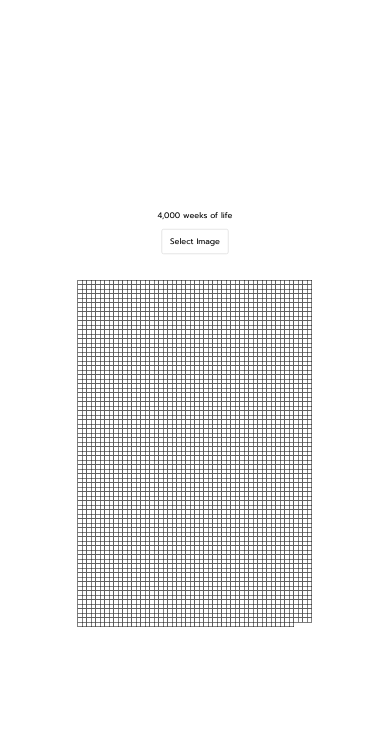
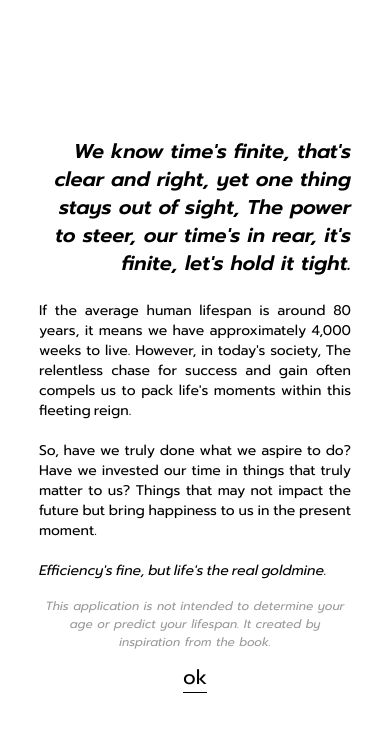
Before and after one commit to bique14/4000-weeks, a Svelte app: page / in a window 390 px wide. Shown: the top 732 px of the page. Built offline with nearby package versions, Linux system fonts and the light colour scheme.

Commit message:
feat: disclaimer page

```diff
--- a/src/App.svelte
+++ b/src/App.svelte
@@ -1,6 +1,7 @@
 <script lang="ts">
   import { fade } from "svelte/transition";
 
+  import Disclaimer from "./components/Disclaimer.svelte";
   import InputDate from "./components/InputDate.svelte";
   import InputFile from "./components/InputFile.svelte";
 
@@ -8,6 +9,7 @@
   import { createArray } from "./utils/array";
 
   import "./app.css";
+  import { onMount } from "svelte";
 
   const numRows: number = 77;
   const numColumns: number = 52;
@@ -17,6 +19,13 @@
   let base64Image = "";
   let dateOfBirth = "";
   let colors: any = [[]];
+
+  let userConsent: boolean = false;
+
+  onMount(() => {
+    const isConsent = sessionStorage.getItem("user_consent");
+    userConsent = isConsent === "true";
+  });
 
   $: grid = calculateGrid(dateOfBirth);
   $: {
@@ -47,6 +56,11 @@
     });
   };
 
+  const onConsentClick = () => {
+    sessionStorage.setItem("user_consent", JSON.stringify(true));
+    userConsent = true;
+  };
+
   const handleDateChanged = (event: any) => {
     dateOfBirth = event.detail;
   };
@@ -71,8 +85,11 @@
   };
 </script>
 
+{#if !Boolean(userConsent)}
+  <Disclaimer on:click={onConsentClick} />
+{:else}
   <div class="wrapper">
-  <h1>4,000 weeks of life</h1>
+    <h1 style="font-weight: 400">4,000 weeks of life</h1>
     <div style="display: flex; gap: 2rem; padding: 1rem 0;">
       <InputFile on:fileChanged={handleFileChanged} />
       <InputDate
@@ -95,8 +112,8 @@
           {#each row as color, colIndex (colIndex)}
             <div
               class="cell"
-            style="background-color: rgb({color.color.r},{color.color.g},{color
-              .color.b})"
+              style="background-color: rgb({color.color.r},{color.color
+                .g},{color.color.b})"
               data-column={colIndex}
             />
           {/each}
@@ -104,3 +121,4 @@
       {/each}
     </div>
   </div>
+{/if}
--- /dev/null
+++ b/src/components/Disclaimer.svelte
@@ -0,0 +1,53 @@
+<script>
+  import { cls } from "../utils/cls";
+</script>
+
+<div class="h-full flex justify-center items-center">
+  <div class={cls("flex flex-col w-4/5", "md:w-2/3", "xl:w-[40%]")}>
+    <div
+      class={cls("mb-6 italic text-xl text-right", "md:text-4xl")}
+      style="font-weight: 600;"
+    >
+      We know time's finite, that's clear and right, yet one thing stays out of
+      sight, The power to steer, our time's in rear, it's finite, let's hold it
+      tight.
+    </div>
+    <div
+      class={cls("text-sm text-justify", "md:text-xl", "xl:text-2xl")}
+      style="word-spacing:-2px;"
+    >
+      If the average human lifespan is around 80 years, it means we have
+      approximately 4,000 weeks to live. However, in today's society, The
+      relentless chase for success and gain often compels us to pack life's
+      moments within this fleeting reign.
+      <br />
+      <br />
+      So, have we truly done what we aspire to do? Have we invested our time in things
+      that truly matter to us? Things that may not impact the future but bring happiness
+      to us in the present moment.
+      <br />
+      <br />
+      <span class="italic"
+        >Efficiency's fine, but life's the real goldmine.</span
+      >
+    </div>
+
+    <div class={cls("my-4 flex flex-col gap-3 items-center", "md:my-8")}>
+      <span class="block text-[12px] italic text-[#999999] text-center"
+        >This application is not intended to determine your age or predict your
+        lifespan. It created by inspiration from the book.</span
+      >
+      <button
+        class={cls(
+          "text-black text-xl",
+          "hover:bg-black hover:text-white hover:rounded hover:px-1",
+          "md:md:text-2xl",
+          "xl:text-3xl"
+        )}
+        on:click
+      >
+        <span class="border-b border-black">ok</span>
+      </button>
+    </div>
+  </div>
+</div>
--- /dev/null
+++ b/src/utils/cls.ts
@@ -0,0 +1,3 @@
+export const cls = (...arg: any): string => {
+  return [...arg].join(" ");
+};
--- a/tailwind.config.js
+++ b/tailwind.config.js
@@ -6,6 +6,24 @@ export default {
   ],
   theme: {
     extend: {},
+    theme: {
+      screens: {
+        sm: "640px",
+        // => @media (min-width: 640px) { ... }
+
+        md: "768px",
+        // => @media (min-width: 768px) { ... }
+
+        lg: "1024px",
+        // => @media (min-width: 1024px) { ... }
+
+        xl: "1280px",
+        // => @media (min-width: 1280px) { ... }
+
+        "2xl": "1536px",
+        // => @media (min-width: 1536px) { ... }
+      },
+    },
   },
   plugins: [],
 };
```
Also changed, not shown: 1 other file (tests, documents, lock files or other folders). Lines whose indentation alone changed are shown as unchanged.
